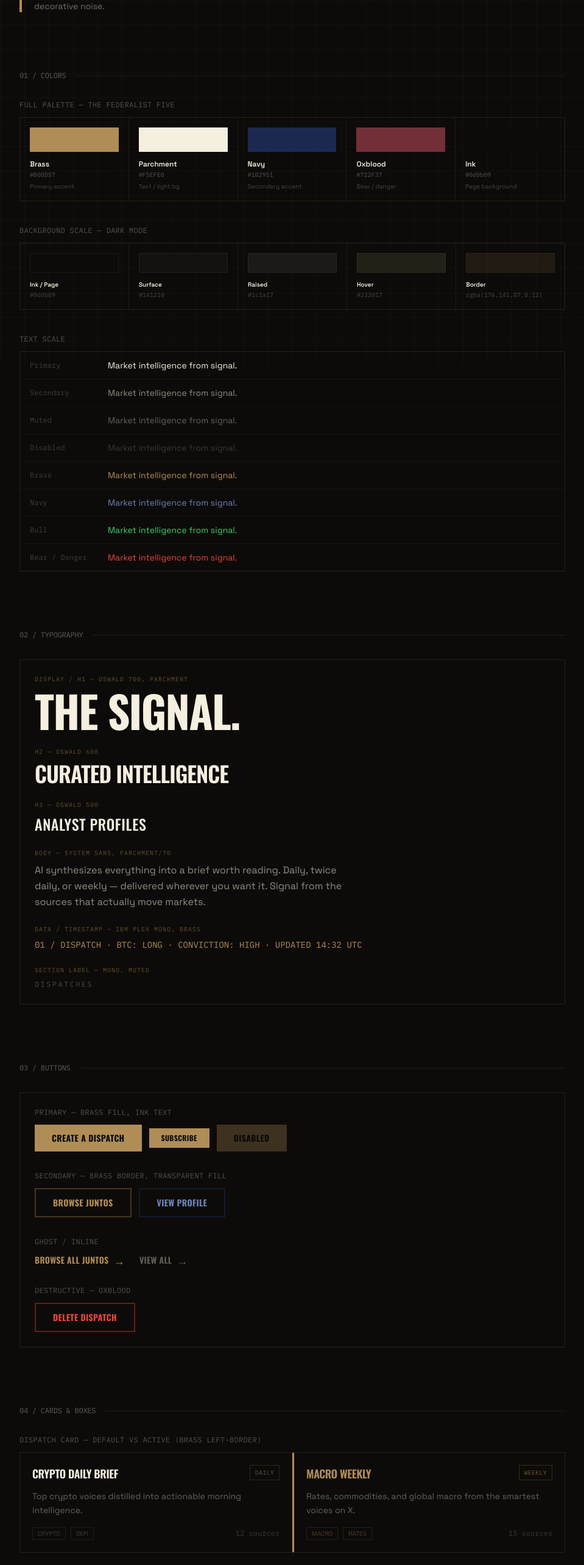
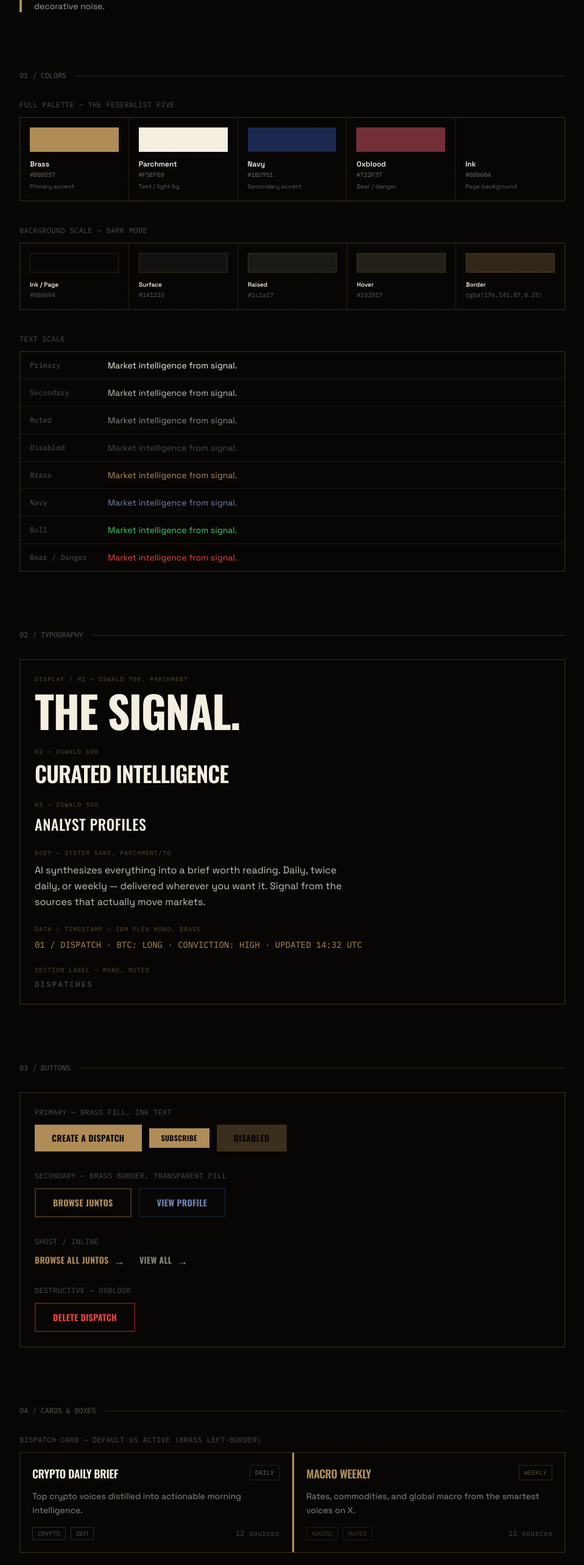
Before and after one commit to jon-tompkins/junto, a Next.js app: page /style in a window 1280 px wide. Shown: the part 200-2766 px from the top of the page at 61% size, without its empty margins (160-1119 px from the left). Built offline with nearby package versions, Linux system fonts and the light colour scheme.

Commit message:
Contrast pass: darker bg #080604, brighter borders, higher text opacity

```diff
--- a/src/app/style/page.tsx
+++ b/src/app/style/page.tsx
@@ -7,7 +7,7 @@ const BRASS = '#B08D57';
 const PARCHMENT = '#F5EFE0';
 const NAVY = '#1B2951';
 const OXBLOOD = '#722F37';
-const INK = '#0d0b09';
+const INK = '#080604';
 
 // Signal colors — bright/saturated to pop against dark backgrounds
 const BULL = '#3ecf6a';   // bright green, high saturation
@@ -27,7 +27,7 @@ export default function StylePage() {
       <div
         className="fixed inset-0 pointer-events-none"
         style={{
-          backgroundImage: `linear-gradient(rgba(176,141,87,0.04) 1px, transparent 1px), linear-gradient(90deg, rgba(176,141,87,0.04) 1px, transparent 1px)`,
+          backgroundImage: `linear-gradient(rgba(176,141,87,0.015) 1px, transparent 1px), linear-gradient(90deg, rgba(176,141,87,0.015) 1px, transparent 1px)`,
           backgroundSize: '40px 40px',
         }}
       />
@@ -48,7 +48,7 @@ export default function StylePage() {
           >
             Design System
           </h1>
-          <p className="text-sm max-w-md" style={{ color: `${PARCHMENT}70` }}>
+          <p className="text-sm max-w-md" style={{ color: `${PARCHMENT}a8` }}>
             Direction: uplifting neo-brutalism, Federalist palette. Franklin was a printer —
             heavy type, aged warmth, structural confidence. No decorative noise.
           </p>
@@ -61,7 +61,7 @@ export default function StylePage() {
           <div className="space-y-10">
             <div>
               <Label>Full palette — the Federalist five</Label>
-              <div className="grid grid-cols-5 gap-0" style={{ border: '1px solid rgba(176,141,87,0.15)' }}>
+              <div className="grid grid-cols-5 gap-0" style={{ border: '1px solid rgba(176,141,87,0.32)' }}>
                 {[
                   { name: 'Brass', hex: BRASS, role: 'Primary accent', light: false },
                   { name: 'Parchment', hex: PARCHMENT, role: 'Text / light bg', light: true },
@@ -72,12 +72,12 @@ export default function StylePage() {
                   <div
                     key={c.name}
                     className="p-4"
-                    style={{ borderRight: i < 4 ? '1px solid rgba(176,141,87,0.1)' : 'none' }}
+                    style={{ borderRight: i < 4 ? '1px solid rgba(176,141,87,0.20)' : 'none' }}
                   >
                     <div className="h-10 mb-3" style={{ background: c.hex }} />
                     <p className="text-xs font-semibold" style={{ color: PARCHMENT }}>{c.name}</p>
-                    <p className="text-[10px] mt-0.5 font-mono" style={{ color: `${PARCHMENT}50` }}>{c.hex}</p>
-                    <p className="text-[10px] mt-1" style={{ color: `${PARCHMENT}40` }}>{c.role}</p>
+                    <p className="text-[10px] mt-0.5 font-mono" style={{ color: `${PARCHMENT}78` }}>{c.hex}</p>
+                    <p className="text-[10px] mt-1" style={{ color: `${PARCHMENT}60` }}>{c.role}</p>
                   </div>
                 ))}
               </div>
@@ -85,22 +85,22 @@ export default function StylePage() {
 
             <div>
               <Label>Background scale — dark mode</Label>
-              <div className="flex overflow-hidden" style={{ border: '1px solid rgba(176,141,87,0.15)' }}>
+              <div className="flex overflow-hidden" style={{ border: '1px solid rgba(176,141,87,0.32)' }}>
                 {[
                   { label: 'Ink / Page', bg: INK },
                   { label: 'Surface', bg: '#141210' },
                   { label: 'Raised', bg: '#1c1a17' },
                   { label: 'Hover', bg: '#232017' },
-                  { label: 'Border', bg: 'rgba(176,141,87,0.12)' },
+                  { label: 'Border', bg: 'rgba(176,141,87,0.25)' },
                 ].map((c, i) => (
                   <div
                     key={c.label}
                     className="flex-1 p-4"
-                    style={{ borderRight: i < 4 ? '1px solid rgba(176,141,87,0.1)' : 'none' }}
+                    style={{ borderRight: i < 4 ? '1px solid rgba(176,141,87,0.20)' : 'none' }}
                   >
-                    <div className="h-8 mb-3" style={{ background: c.bg, border: '1px solid rgba(176,141,87,0.1)' }} />
+                    <div className="h-8 mb-3" style={{ background: c.bg, border: '1px solid rgba(176,141,87,0.20)' }} />
                     <p className="text-[10px] font-semibold" style={{ color: PARCHMENT }}>{c.label}</p>
-                    <p className="text-[10px] font-mono mt-0.5" style={{ color: `${PARCHMENT}40` }}>{c.bg}</p>
+                    <p className="text-[10px] font-mono mt-0.5" style={{ color: `${PARCHMENT}60` }}>{c.bg}</p>
                   </div>
                 ))}
               </div>
@@ -108,12 +108,12 @@ export default function StylePage() {
 
             <div>
               <Label>Text scale</Label>
-              <div style={{ border: '1px solid rgba(176,141,87,0.15)' }}>
+              <div style={{ border: '1px solid rgba(176,141,87,0.32)' }}>
                 {[
                   { label: 'Primary', color: PARCHMENT, s: 'Market intelligence from signal.' },
-                  { label: 'Secondary', color: `${PARCHMENT}90`, s: 'Market intelligence from signal.' },
-                  { label: 'Muted', color: `${PARCHMENT}60`, s: 'Market intelligence from signal.' },
-                  { label: 'Disabled', color: `${PARCHMENT}30`, s: 'Market intelligence from signal.' },
+                  { label: 'Secondary', color: `${PARCHMENT}cc`, s: 'Market intelligence from signal.' },
+                  { label: 'Muted', color: `${PARCHMENT}90`, s: 'Market intelligence from signal.' },
+                  { label: 'Disabled', color: `${PARCHMENT}48`, s: 'Market intelligence from signal.' },
                   { label: 'Brass', color: BRASS, s: 'Market intelligence from signal.' },
                   { label: 'Navy', color: '#6B82B5', s: 'Market intelligence from signal.' },
                   { label: 'Bull', color: BULL, s: 'Market intelligence from signal.' },
@@ -122,9 +122,9 @@ export default function StylePage() {
                   <div
                     key={t.label}
                     className="flex items-center px-4 py-3 gap-8"
-                    style={{ borderBottom: i < arr.length - 1 ? '1px solid rgba(176,141,87,0.06)' : 'none' }}
+                    style={{ borderBottom: i < arr.length - 1 ? '1px solid rgba(176,141,87,0.14)' : 'none' }}
                   >
-                    <span className="text-xs w-24 shrink-0 font-mono" style={{ color: `${PARCHMENT}35`, fontFamily: 'var(--font-mono)' }}>{t.label}</span>
+                    <span className="text-xs w-24 shrink-0 font-mono" style={{ color: `${PARCHMENT}52`, fontFamily: 'var(--font-mono)' }}>{t.label}</span>
                     <span className="text-sm" style={{ color: t.color }}>{t.s}</span>
                   </div>
                 ))}
@@ -136,7 +136,7 @@ export default function StylePage() {
         {/* ── Typography ─────────────────────────── */}
         <section>
           <SectionLabel>02 / Typography</SectionLabel>
-          <div style={{ border: '1px solid rgba(176,141,87,0.15)' }} className="p-6 space-y-6">
+          <div style={{ border: '1px solid rgba(176,141,87,0.32)' }} className="p-6 space-y-6">
             <div>
               <Mono>Display / H1 — Oswald 700, parchment</Mono>
               <p
@@ -166,7 +166,7 @@ export default function StylePage() {
             </div>
             <div>
               <Mono>Body — system sans, parchment/70</Mono>
-              <p className="text-base leading-relaxed max-w-lg mt-2" style={{ color: `${PARCHMENT}90` }}>
+              <p className="text-base leading-relaxed max-w-lg mt-2" style={{ color: `${PARCHMENT}cc` }}>
                 AI synthesizes everything into a brief worth reading. Daily, twice daily, or weekly —
                 delivered wherever you want it. Signal from the sources that actually move markets.
               </p>
@@ -184,7 +184,7 @@ export default function StylePage() {
               <Mono>Section label — mono, muted</Mono>
               <p
                 className="text-xs uppercase tracking-[0.2em] mt-2"
-                style={{ fontFamily: 'var(--font-mono), monospace', color: `${PARCHMENT}40` }}
+                style={{ fontFamily: 'var(--font-mono), monospace', color: `${PARCHMENT}60` }}
               >
                 Dispatches
               </p>
@@ -195,7 +195,7 @@ export default function StylePage() {
         {/* ── Buttons ────────────────────────────── */}
         <section>
           <SectionLabel>03 / Buttons</SectionLabel>
-          <div style={{ border: '1px solid rgba(176,141,87,0.15)' }} className="p-6 space-y-8">
+          <div style={{ border: '1px solid rgba(176,141,87,0.32)' }} className="p-6 space-y-8">
 
             <div>
               <Label>Primary — brass fill, ink text</Label>
@@ -259,7 +259,7 @@ export default function StylePage() {
                 </button>
                 <button
                   className="text-sm font-semibold uppercase tracking-wide transition flex items-center gap-2 hover:opacity-70"
-                  style={{ color: `${PARCHMENT}60`, fontFamily: 'var(--font-oswald), sans-serif' }}
+                  style={{ color: `${PARCHMENT}90`, fontFamily: 'var(--font-oswald), sans-serif' }}
                 >
                   View all <span className="text-lg leading-none">→</span>
                 </button>
@@ -289,10 +289,10 @@ export default function StylePage() {
 
             <div>
               <Label>Dispatch card — default vs active (brass left-border)</Label>
-              <div className="grid md:grid-cols-2 gap-0" style={{ border: '1px solid rgba(176,141,87,0.15)' }}>
+              <div className="grid md:grid-cols-2 gap-0" style={{ border: '1px solid rgba(176,141,87,0.32)' }}>
                 <div
                   className="group p-5 cursor-pointer transition"
-                  style={{ borderRight: '1px solid rgba(176,141,87,0.1)' }}
+                  style={{ borderRight: '1px solid rgba(176,141,87,0.20)' }}
                 >
                   <div className="flex items-start justify-between mb-3">
                     <h3
@@ -305,23 +305,23 @@ export default function StylePage() {
                       className="text-[10px] px-2 py-1 ml-3 uppercase tracking-wide shrink-0"
                       style={{
                         border: `1px solid rgba(176,141,87,0.2)`,
-                        color: `${PARCHMENT}50`,
+                        color: `${PARCHMENT}78`,
                         fontFamily: 'var(--font-mono), monospace',
                       }}
                     >
                       Daily
                     </span>
                   </div>
-                  <p className="text-sm leading-relaxed mb-4" style={{ color: `${PARCHMENT}60` }}>
+                  <p className="text-sm leading-relaxed mb-4" style={{ color: `${PARCHMENT}90` }}>
                     Top crypto voices distilled into actionable morning intelligence.
                   </p>
                   <div className="flex items-center justify-between">
                     <div className="flex gap-2">
                       {['crypto', 'defi'].map(l => (
-                        <span key={l} className="text-[10px] px-2 py-0.5 uppercase" style={{ border: '1px solid rgba(176,141,87,0.12)', color: `${PARCHMENT}35` }}>{l}</span>
+                        <span key={l} className="text-[10px] px-2 py-0.5 uppercase" style={{ border: '1px solid rgba(176,141,87,0.25)', color: `${PARCHMENT}52` }}>{l}</span>
                       ))}
                     </div>
-                    <span className="text-xs font-mono" style={{ color: `${PARCHMENT}30`, fontFamily: 'var(--font-mono)' }}>12 sources</span>
+                    <span className="text-xs font-mono" style={{ color: `${PARCHMENT}48`, fontFamily: 'var(--font-mono)' }}>12 sources</span>
                   </div>
                 </div>
 
@@ -344,7 +344,7 @@ export default function StylePage() {
                       Weekly
                     </span>
                   </div>
-                  <p className="text-sm leading-relaxed mb-4" style={{ color: `${PARCHMENT}60` }}>
+                  <p className="text-sm leading-relaxed mb-4" style={{ color: `${PARCHMENT}90` }}>
                     Rates, commodities, and global macro from the smartest voices on X.
                   </p>
                   <div className="flex items-center justify-between">
@@ -353,7 +353,7 @@ export default function StylePage() {
                         <span key={l} className="text-[10px] px-2 py-0.5 uppercase" style={{ border: `1px solid ${BRASS}25`, color: `${BRASS}60` }}>{l}</span>
                       ))}
                     </div>
-                    <span className="text-xs font-mono" style={{ color: `${PARCHMENT}30`, fontFamily: 'var(--font-mono)' }}>15 sources</span>
+                    <span className="text-xs font-mono" style={{ color: `${PARCHMENT}48`, fontFamily: 'var(--font-mono)' }}>15 sources</span>
                   </div>
                 </div>
               </div>
@@ -361,16 +361,16 @@ export default function StylePage() {
 
             <div>
               <Label>Stat box</Label>
-              <div className="grid grid-cols-3 divide-x" style={{ border: '1px solid rgba(176,141,87,0.15)', borderRight: 'none' }}>
+              <div className="grid grid-cols-3 divide-x" style={{ border: '1px solid rgba(176,141,87,0.32)', borderRight: 'none' }}>
                 {[
                   { n: '1,000', label: 'free credits', sub: '$1.00 value' },
                   { n: '1,000', label: 'credits per $1', sub: 'top up anytime' },
                   { n: '50%', label: 'revenue share', sub: 'earn from subscribers' },
                 ].map((s) => (
-                  <div key={s.label} className="p-6" style={{ borderRight: '1px solid rgba(176,141,87,0.15)' }}>
+                  <div key={s.label} className="p-6" style={{ borderRight: '1px solid rgba(176,141,87,0.32)' }}>
                     <div className="text-4xl font-bold leading-none mb-2" style={{ fontFamily: 'var(--font-oswald), sans-serif', color: BRASS }}>{s.n}</div>
                     <div className="text-sm" style={{ color: PARCHMENT }}>{s.label}</div>
-                    <div className="text-xs mt-1" style={{ color: `${PARCHMENT}40` }}>{s.sub}</div>
+                    <div className="text-xs mt-1" style={{ color: `${PARCHMENT}60` }}>{s.sub}</div>
                   </div>
                 ))}
               </div>
@@ -382,7 +382,7 @@ export default function StylePage() {
                 {[
                   { type: 'WARN', color: BRASS, bg: `${BRASS}0a`, text: 'Credits running low. Top up to keep dispatches running.' },
                   { type: 'OK', color: BULL, bg: `${BULL}1a`, text: 'Subscribed. First dispatch arrives tomorrow.' },
-                  { type: 'INFO', color: `${PARCHMENT}40`, bg: `${PARCHMENT}05`, text: 'This dispatch runs on daily cadence — 7 sends per week.' },
+                  { type: 'INFO', color: `${PARCHMENT}60`, bg: `${PARCHMENT}05`, text: 'This dispatch runs on daily cadence — 7 sends per week.' },
                   { type: 'ERR', color: BEAR, bg: `${BEAR}15`, text: 'Last dispatch failed to generate. Will retry at next cycle.' },
                 ].map((n) => (
                   <div key={n.type} className="flex gap-3 p-4" style={{ borderLeft: `3px solid ${n.color}`, background: n.bg }}>
@@ -395,7 +395,7 @@ export default function StylePage() {
 
             <div>
               <Label>Form inputs</Label>
-              <div className="space-y-3 max-w-sm p-5" style={{ border: '1px solid rgba(176,141,87,0.15)' }}>
+              <div className="space-y-3 max-w-sm p-5" style={{ border: '1px solid rgba(176,141,87,0.32)' }}>
                 <input
                   type="text"
                   placeholder="Dispatch name"
@@ -428,7 +428,7 @@ export default function StylePage() {
         {/* ── Logo ───────────────────────────────── */}
         <section>
           <SectionLabel>05 / Logo &amp; Nav</SectionLabel>
-          <div className="p-6 space-y-6" style={{ border: '1px solid rgba(176,141,87,0.15)' }}>
+          <div className="p-6 space-y-6" style={{ border: '1px solid rgba(176,141,87,0.32)' }}>
             <div>
               <Label>Option A — Oswald, brass accent</Label>
               <span className="text-3xl font-bold uppercase tracking-tight" style={{ fontFamily: 'var(--font-oswald), sans-serif' }}>
@@ -455,12 +455,12 @@ export default function StylePage() {
         {/* ── Analyst Profile ────────────────────── */}
         <section>
           <SectionLabel>06 / Analyst Profile — Sample</SectionLabel>
-          <p className="text-xs mb-6" style={{ color: `${PARCHMENT}40`, fontFamily: 'var(--font-mono)' }}>Dummy data. Showing profile page layout with this palette.</p>
+          <p className="text-xs mb-6" style={{ color: `${PARCHMENT}60`, fontFamily: 'var(--font-mono)' }}>Dummy data. Showing profile page layout with this palette.</p>
 
           <div style={{ border: `1px solid rgba(176,141,87,0.2)` }}>
 
             {/* Profile header */}
-            <div className="p-6 flex items-start gap-5" style={{ borderBottom: '1px solid rgba(176,141,87,0.12)' }}>
+            <div className="p-6 flex items-start gap-5" style={{ borderBottom: '1px solid rgba(176,141,87,0.25)' }}>
               <div
                 className="w-16 h-16 flex items-center justify-center shrink-0"
                 style={{ background: '#222018', border: `1px solid rgba(176,141,87,0.2)` }}
@@ -476,16 +476,16 @@ export default function StylePage() {
                     >
                       Santiago Wolfson
                     </h2>
-                    <p className="text-xs" style={{ fontFamily: 'var(--font-mono), monospace', color: `${PARCHMENT}45` }}>
+                    <p className="text-xs" style={{ fontFamily: 'var(--font-mono), monospace', color: `${PARCHMENT}6a` }}>
                       @santiagoaufund · tracked since Jan 2025
                     </p>
                   </div>
                   <div className="flex items-center gap-2">
                     <span className="px-3 py-1 text-xs font-mono uppercase" style={{ border: `1px solid ${BULL}50`, color: BULL }}>Bullish</span>
-                    <span className="px-3 py-1 text-xs font-mono uppercase" style={{ border: `1px solid rgba(176,141,87,0.2)`, color: `${PARCHMENT}50` }}>Macro</span>
+                    <span className="px-3 py-1 text-xs font-mono uppercase" style={{ border: `1px solid rgba(176,141,87,0.2)`, color: `${PARCHMENT}78` }}>Macro</span>
                   </div>
                 </div>
-                <p className="text-sm leading-relaxed mt-3 max-w-xl" style={{ color: `${PARCHMENT}70` }}>
+                <p className="text-sm leading-relaxed mt-3 max-w-xl" style={{ color: `${PARCHMENT}a8` }}>
                   Global macro focused. Consistent bull on risk assets over 18-month horizon, high-conviction BTC
                   and equity long positions. Contrarian on USD weakness. Tracks EM flows closely.
                 </p>
@@ -493,7 +493,7 @@ export default function StylePage() {
             </div>
 
             {/* Stats row */}
-            <div className="grid grid-cols-4" style={{ borderBottom: '1px solid rgba(176,141,87,0.12)' }}>
+            <div className="grid grid-cols-4" style={{ borderBottom: '1px solid rgba(176,141,87,0.25)' }}>
               {[
                 { label: 'Tweets tracked', val: '1,847' },
                 { label: 'Avg conviction', val: 'High' },
@@ -503,17 +503,17 @@ export default function StylePage() {
                 <div
                   key={s.label}
                   className="p-4 text-center"
-                  style={{ borderRight: i < 3 ? '1px solid rgba(176,141,87,0.1)' : 'none' }}
+                  style={{ borderRight: i < 3 ? '1px solid rgba(176,141,87,0.20)' : 'none' }}
                 >
                   <div className="text-xl font-bold leading-none mb-1" style={{ fontFamily: 'var(--font-oswald), sans-serif', color: PARCHMENT }}>{s.val}</div>
-                  <div className="text-[10px] uppercase tracking-wide font-mono" style={{ color: `${PARCHMENT}35`, fontFamily: 'var(--font-mono)' }}>{s.label}</div>
+                  <div className="text-[10px] uppercase tracking-wide font-mono" style={{ color: `${PARCHMENT}52`, fontFamily: 'var(--font-mono)' }}>{s.label}</div>
                 </div>
               ))}
             </div>
 
             {/* Positions */}
-            <div className="p-5" style={{ borderBottom: '1px solid rgba(176,141,87,0.12)' }}>
-              <p className="text-[10px] uppercase tracking-widest font-mono mb-4" style={{ color: `${PARCHMENT}40`, fontFamily: 'var(--font-mono)' }}>
+            <div className="p-5" style={{ borderBottom: '1px solid rgba(176,141,87,0.25)' }}>
+              <p className="text-[10px] uppercase tracking-widest font-mono mb-4" style={{ color: `${PARCHMENT}60`, fontFamily: 'var(--font-mono)' }}>
                 Current Positions
               </p>
               <div className="grid grid-cols-2 md:grid-cols-4 gap-2">
@@ -538,7 +538,7 @@ export default function StylePage() {
                         <span className="text-sm font-bold" style={{ fontFamily: 'var(--font-oswald), sans-serif', color: PARCHMENT }}>{p.asset}</span>
                         <span className="text-[10px] font-mono" style={{ color: dirColor, fontFamily: 'var(--font-mono)' }}>{p.dir}</span>
                       </div>
-                      <div className="text-[10px] font-mono" style={{ color: `${PARCHMENT}30`, fontFamily: 'var(--font-mono)' }}>CONVICTION: {p.conviction}</div>
+                      <div className="text-[10px] font-mono" style={{ color: `${PARCHMENT}48`, fontFamily: 'var(--font-mono)' }}>CONVICTION: {p.conviction}</div>
                     </div>
                   );
                 })}
@@ -547,7 +547,7 @@ export default function StylePage() {
 
             {/* Recent takes */}
             <div className="p-5">
-              <p className="text-[10px] uppercase tracking-widest font-mono mb-4" style={{ color: `${PARCHMENT}40`, fontFamily: 'var(--font-mono)' }}>
+              <p className="text-[10px] uppercase tracking-widest font-mono mb-4" style={{ color: `${PARCHMENT}60`, fontFamily: 'var(--font-mono)' }}>
                 Recent Takes
               </p>
               <div>
@@ -559,11 +559,11 @@ export default function StylePage() {
                   <div
                     key={t.date}
                     className="py-3 flex gap-4 items-start"
-                    style={{ borderTop: i > 0 ? '1px solid rgba(176,141,87,0.06)' : 'none' }}
+                    style={{ borderTop: i > 0 ? '1px solid rgba(176,141,87,0.14)' : 'none' }}
                   >
-                    <span className="text-[10px] font-mono shrink-0 pt-0.5 w-28" style={{ color: `${PARCHMENT}30`, fontFamily: 'var(--font-mono)' }}>{t.date}</span>
+                    <span className="text-[10px] font-mono shrink-0 pt-0.5 w-28" style={{ color: `${PARCHMENT}48`, fontFamily: 'var(--font-mono)' }}>{t.date}</span>
                     <p className="text-sm leading-relaxed flex-1" style={{ color: `${PARCHMENT}75` }}>{t.text}</p>
-                    <span className="text-[10px] font-mono shrink-0 pt-0.5" style={{ color: t.sentiment === 'BULL' ? BULL : `${PARCHMENT}35`, fontFamily: 'var(--font-mono)' }}>
+                    <span className="text-[10px] font-mono shrink-0 pt-0.5" style={{ color: t.sentiment === 'BULL' ? BULL : `${PARCHMENT}52`, fontFamily: 'var(--font-mono)' }}>
                       {t.sentiment}
                     </span>
                   </div>
@@ -574,7 +574,7 @@ export default function StylePage() {
           </div>
         </section>
 
-        <div className="pb-12" style={{ borderTop: '1px solid rgba(176,141,87,0.1)', marginTop: '2rem' }} />
+        <div className="pb-12" style={{ borderTop: '1px solid rgba(176,141,87,0.20)', marginTop: '2rem' }} />
       </div>
     </main>
   );
@@ -586,7 +586,7 @@ function SectionLabel({ children }: { children: React.ReactNode }) {
       <h2 className="text-xs uppercase tracking-[0.2em] shrink-0" style={{ fontFamily: 'var(--font-mono), monospace', color: 'rgba(245,239,224,0.35)' }}>
         {children}
       </h2>
-      <div className="flex-1 h-px" style={{ background: 'rgba(176,141,87,0.12)' }} />
+      <div className="flex-1 h-px" style={{ background: 'rgba(176,141,87,0.25)' }} />
     </div>
   );
 }
```
